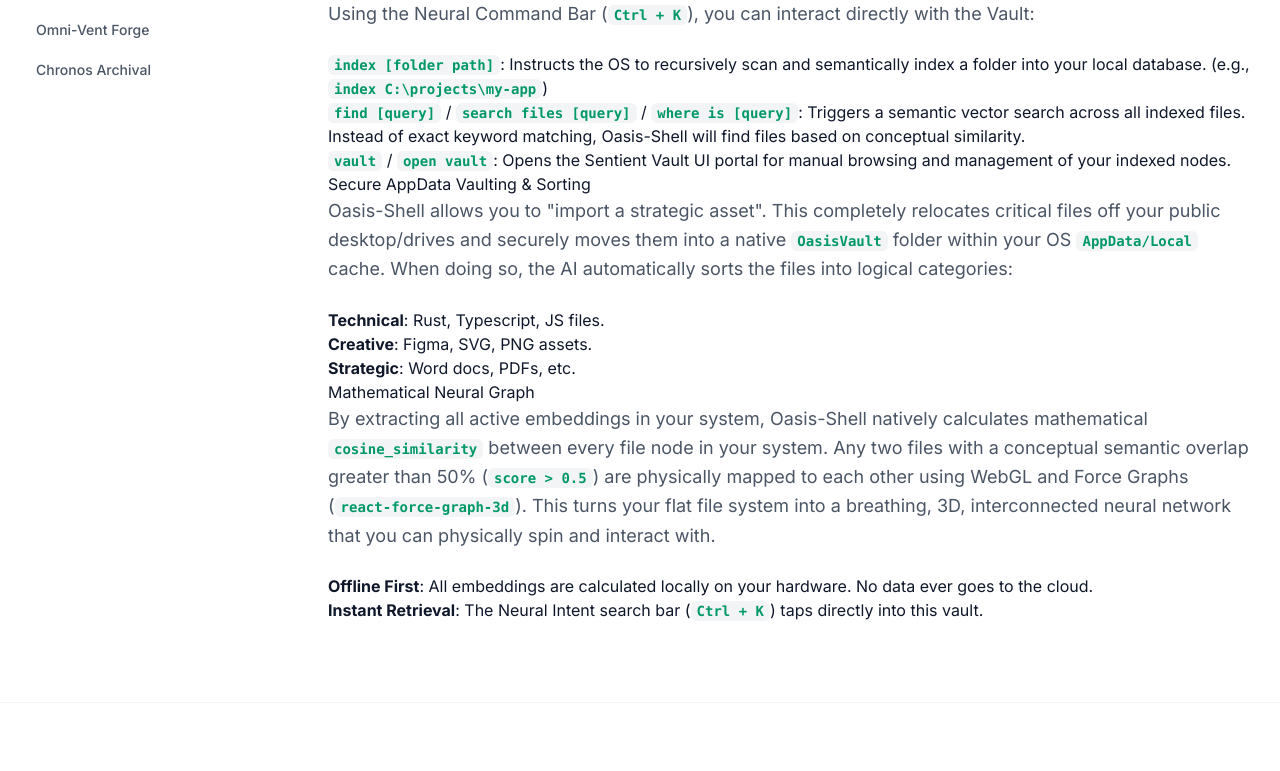
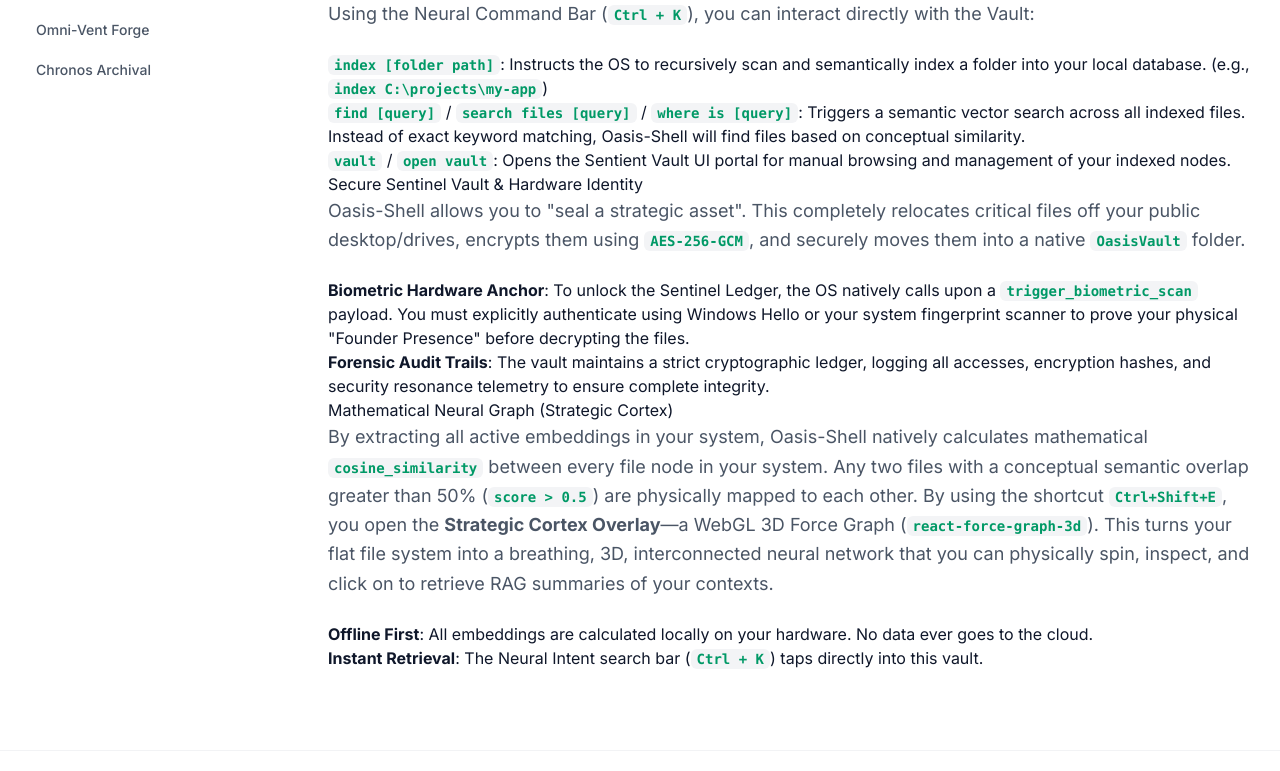
Before and after one commit to jibin7jose/Oasis-Shell-w, a Next.js app: page /docs/sentient-vault in a window 1280 px wide. Shown: the part 698-1469 px from the top of the page. Built offline with nearby package versions, Linux system fonts and the light colour scheme.

Commit message:
docs: expand Sentient Vault and Guardian HUD documentation
- Documented Biometric Hardware Anchor for Sentinel Vault decryption

- Documented Strategic Cortex (WebGL 3D Force Graph of vector embeddings)

- Documented Heuristic Guardian HUD Protocol

```diff
--- a/src/app/docs/architecture/page.mdx
+++ b/src/app/docs/architecture/page.mdx
@@ -22,7 +22,7 @@ Instead of relying on a single conversational AI, Oasis-Shell splits tasks acros
 ### Artificial Intelligence Modules (`ai.rs` & `nexus.rs`)
 - **Sentient Terminal & Unix Emulation**: The `TerminalPanel` doesn't just pass text; it intercepts and translates Unix/Linux commands into native PowerShell. This "Command Expansion Pack" allows you to seamlessly use `ls`, `grep`, `tail`, `touch`, `killall`, `base64`, and `zip` on Windows without installing WSL or GitBash. It also features automatic stack trace interception, where the `analyze_terminal_error` command uses the AI to diagnose and heal compilation errors dynamically.
 - **Clickable Reality (Global OCR Vision)**: Accessed via `Ctrl+Shift+F`, the OS natively captures a high-fidelity screen tensor and pipes it through a localized `Tesseract.js` engine. It calculates the exact geometric bounding boxes (`BBox`) of every word on your screen, allowing you to instantly search, highlight, and copy text from unselectable elements (like images or videos) using an interactive WebGL overlay.
-- **Proactive Sentience Daemon**: A continuous background thread that monitors system telemetry and git states to offer proactive suggestions. For example, if RAM exceeds 90%, it suggests crating inactive browsers. If you have >= 5 uncommitted files, it suggests a `git` diagnostic branch. It even detects weekend vs. weekday hours and suggests swapping your active "Hardware Aura" (RGB profiles/performance modes) using native PowerShell scripts.
+- **Proactive Sentience Daemon (Guardian HUD)**: A continuous background thread that monitors system telemetry and git states to offer proactive suggestions via a floating glassmorphic **Guardian Protocol** overlay. For example, if RAM exceeds 90%, it suggests crating inactive browsers. If you have >= 5 uncommitted files, it suggests a `git` diagnostic branch. It even detects weekend vs. weekday hours and suggests swapping your active "Hardware Aura" (RGB profiles/performance modes) using native PowerShell scripts. You can explicitly "Authorize" or "Dismiss" these actions.
 - **Autonomous Git Commit Engine**: By analyzing the raw output of `git diff`, the AI categorizes the commit type (e.g., UI tweaks become `ui: refine component styles`, logic fixes become `fix: resolve runtime issues`) and automatically pushes the code.
 - **Background File Watcher**: A native OS `notify` watcher automatically scans your `Documents`, `Downloads`, and `Desktop` folders. Any `txt`, `md`, or `ts` file added or modified is instantly parsed and embedded into your local vector database—zero clicks required.
 ## Technologies and Languages Used
--- a/src/app/docs/sentient-vault/page.mdx
+++ b/src/app/docs/sentient-vault/page.mdx
@@ -17,15 +17,13 @@ Using the Neural Command Bar (`Ctrl + K`), you can interact directly with the Va
 - **`find [query]`** / **`search files [query]`** / **`where is [query]`**: Triggers a semantic vector search across all indexed files. Instead of exact keyword matching, Oasis-Shell will find files based on conceptual similarity.
 - **`vault`** / **`open vault`**: Opens the Sentient Vault UI portal for manual browsing and management of your indexed nodes.
 
-### Secure AppData Vaulting & Sorting
-Oasis-Shell allows you to "import a strategic asset". This completely relocates critical files off your public desktop/drives and securely moves them into a native `OasisVault` folder within your OS `AppData/Local` cache.
-When doing so, the AI automatically sorts the files into logical categories:
-- **Technical**: Rust, Typescript, JS files.
-- **Creative**: Figma, SVG, PNG assets.
-- **Strategic**: Word docs, PDFs, etc.
+### Secure Sentinel Vault & Hardware Identity
+Oasis-Shell allows you to "seal a strategic asset". This completely relocates critical files off your public desktop/drives, encrypts them using `AES-256-GCM`, and securely moves them into a native `OasisVault` folder.
+- **Biometric Hardware Anchor**: To unlock the Sentinel Ledger, the OS natively calls upon a `trigger_biometric_scan` payload. You must explicitly authenticate using Windows Hello or your system fingerprint scanner to prove your physical "Founder Presence" before decrypting the files.
+- **Forensic Audit Trails**: The vault maintains a strict cryptographic ledger, logging all accesses, encryption hashes, and security resonance telemetry to ensure complete integrity.
 
-### Mathematical Neural Graph
-By extracting all active embeddings in your system, Oasis-Shell natively calculates mathematical `cosine_similarity` between every file node in your system. Any two files with a conceptual semantic overlap greater than 50% (`score > 0.5`) are physically mapped to each other using WebGL and Force Graphs (`react-force-graph-3d`). This turns your flat file system into a breathing, 3D, interconnected neural network that you can physically spin and interact with.
+### Mathematical Neural Graph (Strategic Cortex)
+By extracting all active embeddings in your system, Oasis-Shell natively calculates mathematical `cosine_similarity` between every file node in your system. Any two files with a conceptual semantic overlap greater than 50% (`score > 0.5`) are physically mapped to each other. By using the shortcut `Ctrl+Shift+E`, you open the **Strategic Cortex Overlay**—a WebGL 3D Force Graph (`react-force-graph-3d`). This turns your flat file system into a breathing, 3D, interconnected neural network that you can physically spin, inspect, and click on to retrieve RAG summaries of your contexts.
 
 - **Offline First**: All embeddings are calculated locally on your hardware. No data ever goes to the cloud.
 - **Instant Retrieval**: The Neural Intent search bar (`Ctrl + K`) taps directly into this vault.
```
